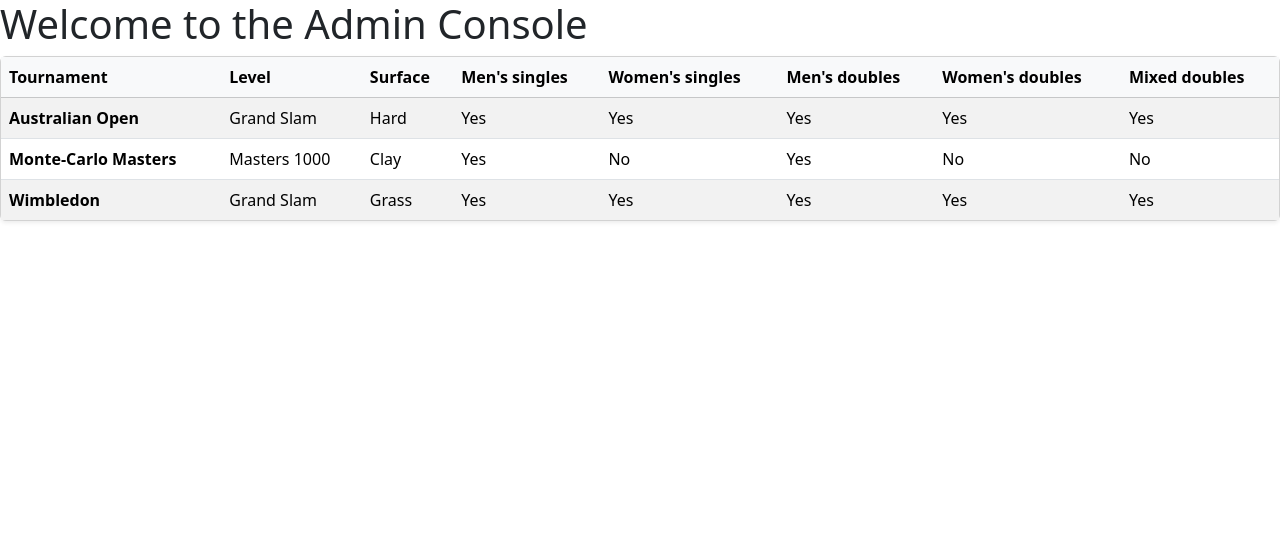
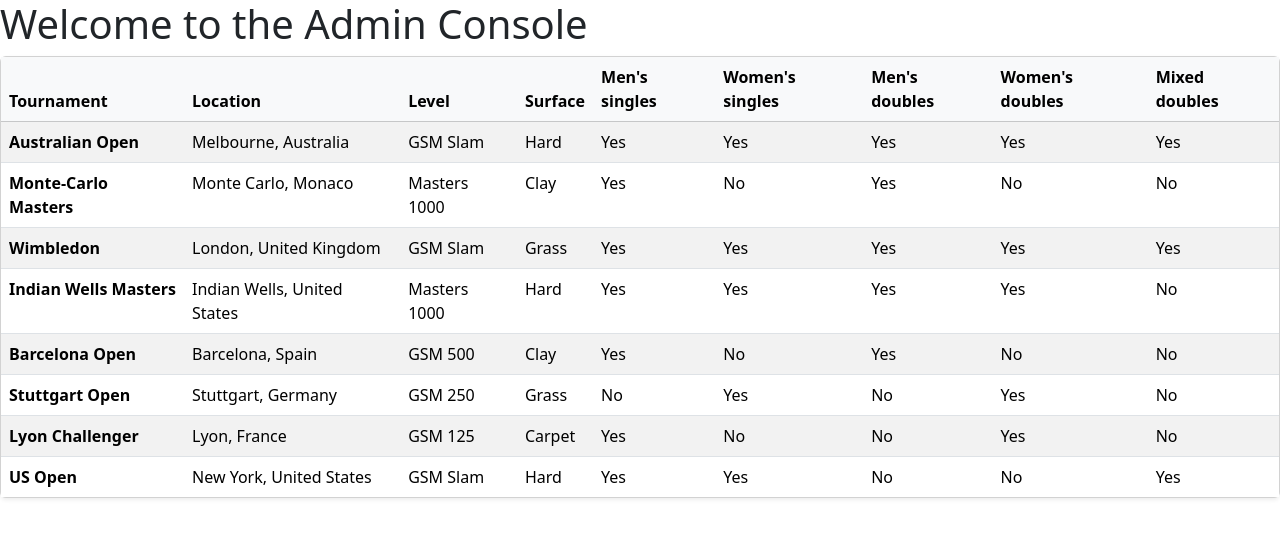
Before and after one commit to dazpaz/GameSetMatch, an Angular app in the folder src/WebApps/admin-console/: page / in a window 1280 px wide. Shown: the top 538 px of the page. Built offline with nearby package versions, Linux system fonts and the light colour scheme.

Commit message:
Add location to tournament, and change tournament levels

```diff
--- a/src/WebApps/admin-console/src/app/tour/tournament-list/tournament-list.component.html
+++ b/src/WebApps/admin-console/src/app/tour/tournament-list/tournament-list.component.html
@@ -8,6 +8,7 @@
         <thead class="table-light">
           <tr>
             <th scope="col">Tournament</th>
+            <th scope="col">Location</th>
             <th scope="col">Level</th>
             <th scope="col">Surface</th>
             <th scope="col">Men's singles</th>
@@ -21,6 +22,7 @@
           @for (tournament of tournaments; track tournament.tournamentId) {
             <tr>
               <th scope="row">{{ tournament.title }}</th>
+              <td>{{ tournament.location }}</td>
               <td>{{ tournamentLevelLabels[tournament.level] }}</td>
               <td>{{ surfaceLabels[tournament.surface] }}</td>
               <td>{{ tournament.mensSingles ? 'Yes' : 'No' }}</td>
@@ -31,7 +33,7 @@
             </tr>
           } @empty {
             <tr>
-              <td colspan="9" class="text-center text-muted py-4">
+              <td colspan="10" class="text-center text-muted py-4">
                 No tournaments are available.
               </td>
             </tr>
--- a/src/WebApps/admin-console/src/app/tour/tournament-list/tournament-list.component.ts
+++ b/src/WebApps/admin-console/src/app/tour/tournament-list/tournament-list.component.ts
@@ -11,7 +11,8 @@ export class TournamentListComponent {
     {
       tournamentId: 1,
       title: 'Australian Open',
-      level: TournamentLevel.GrandSlam,
+      location: 'Melbourne, Australia',
+      level: TournamentLevel.GsmSlam,
       surface: Surface.Hard,
       mensSingles: true,
       womensSingles: true,
@@ -22,7 +23,8 @@ export class TournamentListComponent {
     {
       tournamentId: 2,
       title: 'Monte-Carlo Masters',
-      level: TournamentLevel.Masters1000,
+      location: 'Monte Carlo, Monaco',
+      level: TournamentLevel.Gsm1000,
       surface: Surface.Clay,
       mensSingles: true,
       womensSingles: false,
@@ -33,7 +35,8 @@ export class TournamentListComponent {
     {
       tournamentId: 3,
       title: 'Wimbledon',
-      level: TournamentLevel.GrandSlam,
+      location: 'London, United Kingdom',
+      level: TournamentLevel.GsmSlam,
       surface: Surface.Grass,
       mensSingles: true,
       womensSingles: true,
@@ -41,13 +44,74 @@ export class TournamentListComponent {
       womensDoubles: true,
       mixedDoubles: true,
     },
+    {
+      tournamentId: 4,
+      title: 'Indian Wells Masters',
+      location: 'Indian Wells, United States',
+      level: TournamentLevel.Gsm1000,
+      surface: Surface.Hard,
+      mensSingles: true,
+      womensSingles: true,
+      mensDoubles: true,
+      womensDoubles: true,
+      mixedDoubles: false,
+    },
+    {
+      tournamentId: 5,
+      title: 'Barcelona Open',
+      location: 'Barcelona, Spain',
+      level: TournamentLevel.Gsm500,
+      surface: Surface.Clay,
+      mensSingles: true,
+      womensSingles: false,
+      mensDoubles: true,
+      womensDoubles: false,
+      mixedDoubles: false,
+    },
+    {
+      tournamentId: 6,
+      title: 'Stuttgart Open',
+      location: 'Stuttgart, Germany',
+      level: TournamentLevel.Gsm250,
+      surface: Surface.Grass,
+      mensSingles: false,
+      womensSingles: true,
+      mensDoubles: false,
+      womensDoubles: true,
+      mixedDoubles: false,
+    },
+    {
+      tournamentId: 7,
+      title: 'Lyon Challenger',
+      location: 'Lyon, France',
+      level: TournamentLevel.Gsm125,
+      surface: Surface.Carpet,
+      mensSingles: true,
+      womensSingles: false,
+      mensDoubles: false,
+      womensDoubles: true,
+      mixedDoubles: false,
+    },
+    {
+      tournamentId: 8,
+      title: 'US Open',
+      location: 'New York, United States',
+      level: TournamentLevel.GsmSlam,
+      surface: Surface.Hard,
+      mensSingles: true,
+      womensSingles: true,
+      mensDoubles: false,
+      womensDoubles: false,
+      mixedDoubles: true,
+    },
   ];
 
   readonly tournamentLevelLabels: Readonly<Record<TournamentLevel, string>> = {
-    [TournamentLevel.GrandSlam]: 'Grand Slam',
-    [TournamentLevel.Masters1000]: 'Masters 1000',
-    [TournamentLevel.ATP500]: 'ATP 500',
-    [TournamentLevel.ATP250]: 'ATP 250',
+    [TournamentLevel.GsmSlam]: 'GSM Slam',
+    [TournamentLevel.Gsm1000]: 'Masters 1000',
+    [TournamentLevel.Gsm500]: 'GSM 500',
+    [TournamentLevel.Gsm250]: 'GSM 250',
+    [TournamentLevel.Gsm125]: 'GSM 125',
   };
 
   readonly surfaceLabels: Readonly<Record<Surface, string>> = {
```
Also changed, not shown: src/WebApps/admin-console/src/app/tour/tournament-list/tournament.ts (+6 -4 lines).
